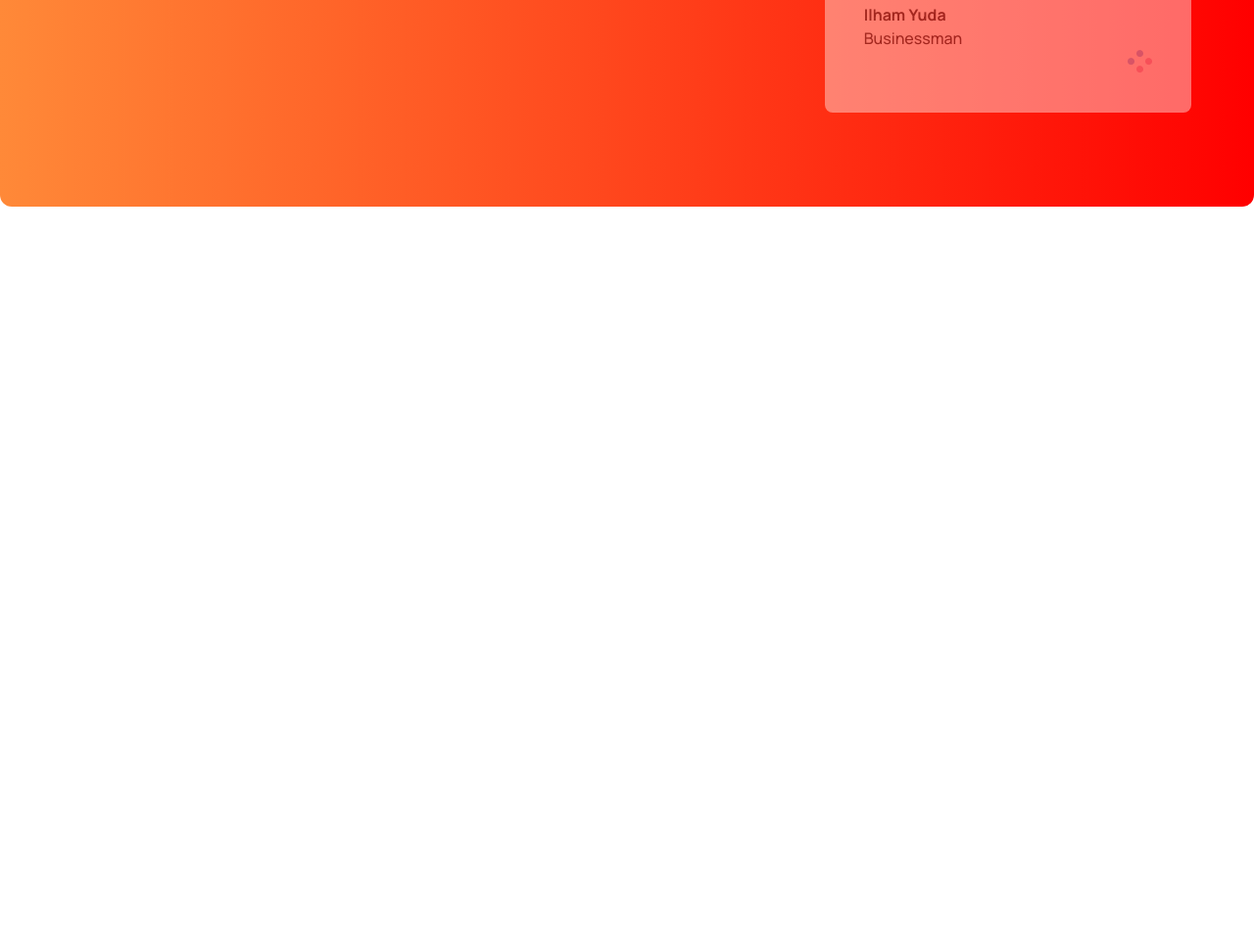
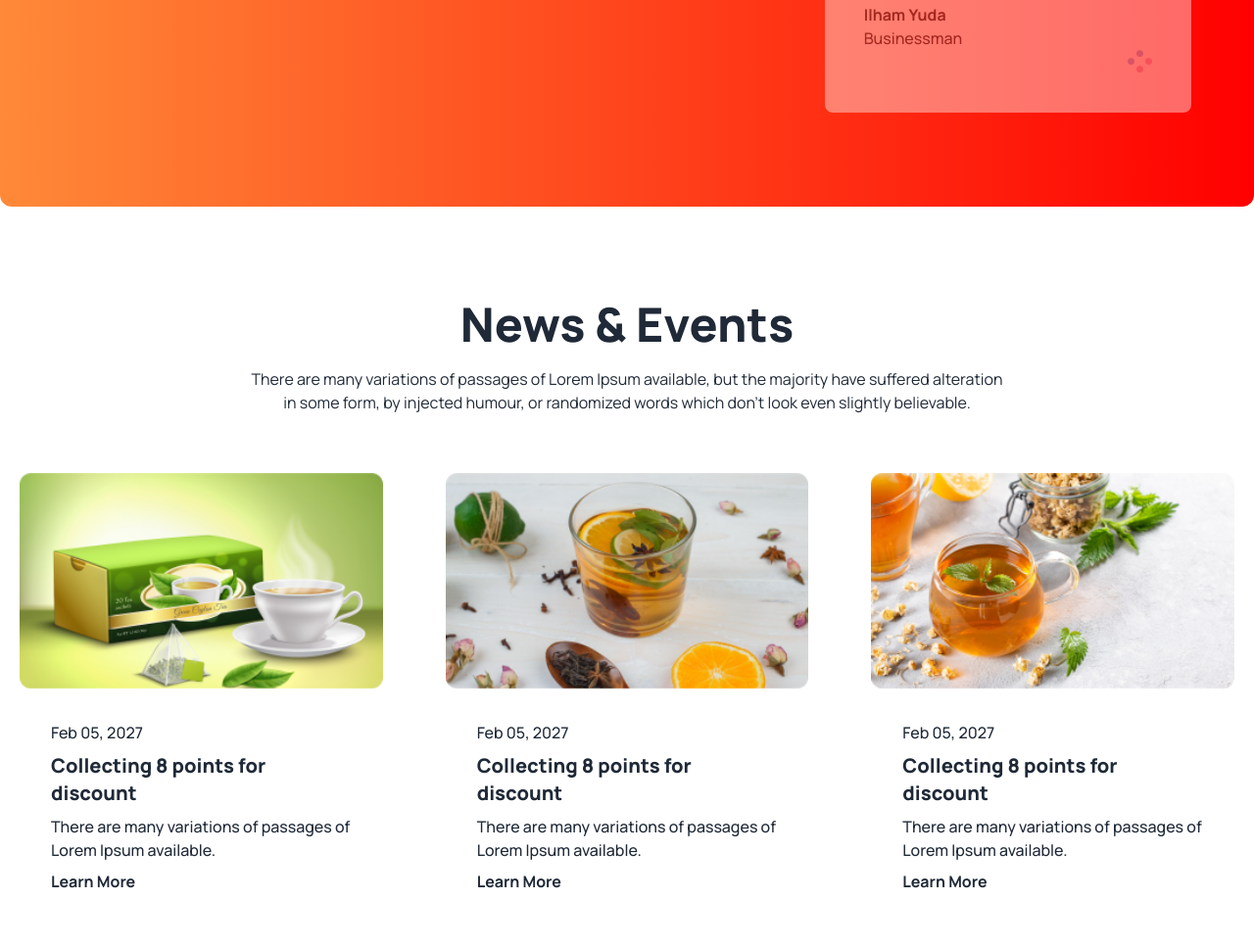
Before and after one commit to mrana007/tea-house-with-daisyui, a plain HTML site: page index.html in a window 1280 px wide. Shown: the part 2320-3287 px from the top of the page at 98% size. Before the commit the page ends 2627 px from the top, so only its background shows below. Drawn offline with nearby package versions, Linux system fonts and the light colour scheme.

Commit message:
added news and event section

```diff
--- a/index.html
+++ b/index.html
@@ -173,6 +173,44 @@
         </div>
       </div>
     </section>
+    <section class="text-center my-24">
+      <!-- News and Event -->
+      <h2 class="text-5xl font-extrabold mb-5">News & Events</h2>
+      <p class="lg:max-w-3xl mb-10 mx-auto gap-6">There are many variations of passages of Lorem Ipsum available, but the majority have suffered alteration in some form, by injected humour, or randomized words which don't look even slightly believable.</p>
+      <!-- News and event Card -->
+      <div class="grid grid-cols-1 md:grid-cols-2 lg:grid-cols-3 gap-6">
+        <!-- first card -->
+        <div class="card p-5 bg-white">
+          <img src="./images/news-1.png" alt="">
+          <div class="card-body justify-center text-start">
+            <p class="font-medium">Feb 05, 2027</p>
+            <h2 class="text-xl font-extrabold">Collecting 8 points for discount</h2>
+            <p class="font-medium">There are many variations of passages of Lorem Ipsum available.</p>
+            <h3 class="text-base font-bold">Learn More</h3>
+          </div>
+        </div>
+        <!-- second card -->
+        <div class="card p-5 bg-white">
+          <img src="./images/news-2.png" alt="">
+          <div class="card-body justify-center text-start">
+            <p class="font-medium">Feb 05, 2027</p>
+            <h2 class="text-xl font-extrabold">Collecting 8 points for discount</h2>
+            <p class="font-medium">There are many variations of passages of Lorem Ipsum available.</p>
+            <h3 class="text-base font-bold">Learn More</h3>
+          </div>
+        </div>
+        <!-- third card -->
+        <div class="card p-5 bg-white">
+          <img src="./images/news-3.png" alt="">
+          <div class="card-body justify-center text-start">
+            <p class="font-medium">Feb 05, 2027</p>
+            <h2 class="text-xl font-extrabold">Collecting 8 points for discount</h2>
+            <p class="font-medium">There are many variations of passages of Lorem Ipsum available.</p>
+            <h3 class="text-base font-bold">Learn More</h3>
+          </div>
+        </div>
+      </div>
+    </section>
   </main>
   <footer></footer>
 </body>
```
